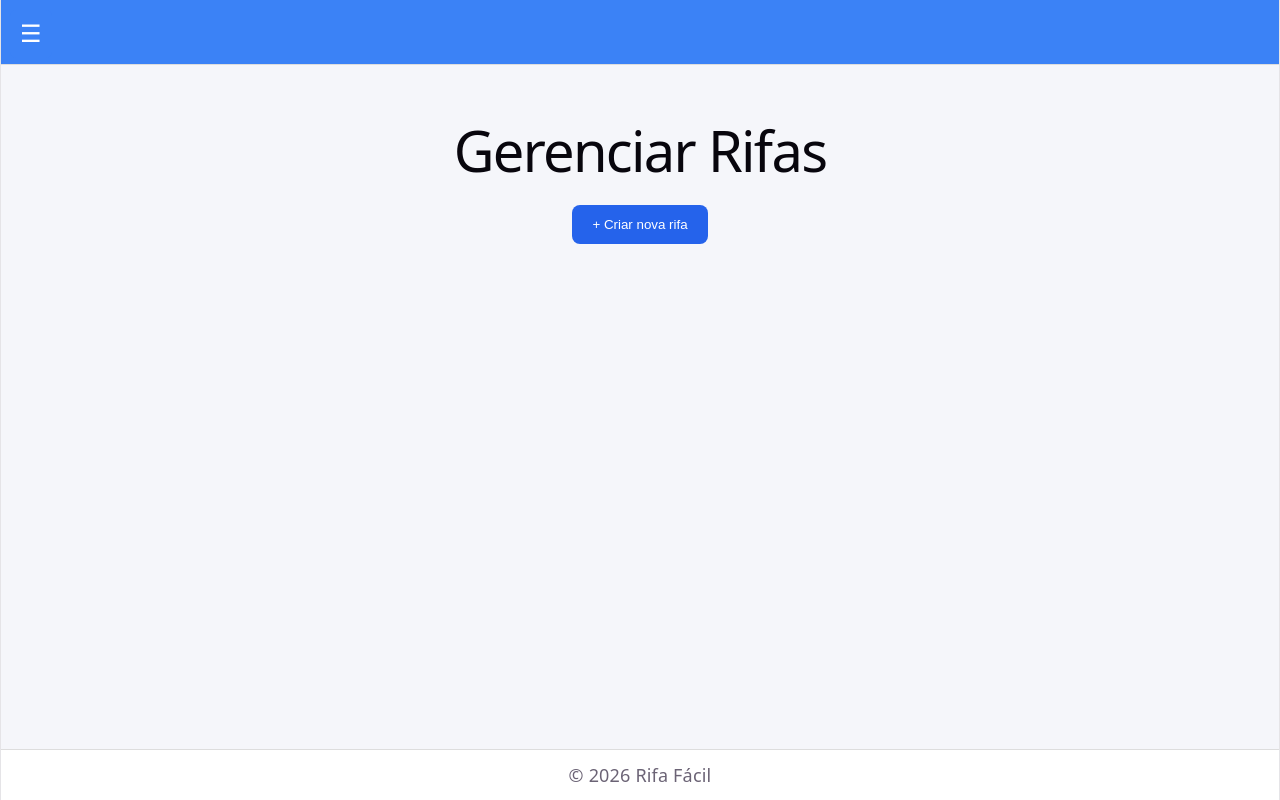
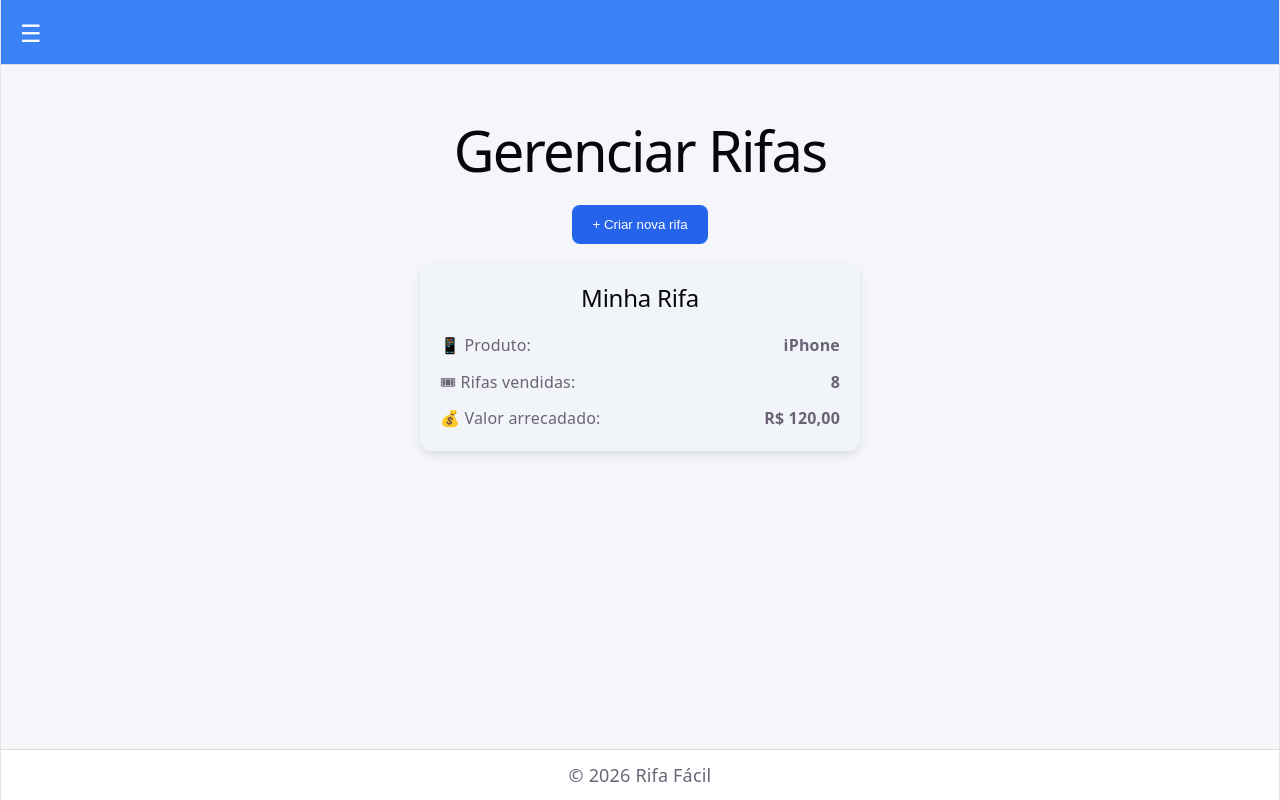
Before and after one commit to pietroggu/Rifas-Faceis, a React (Vite) app: page /boss in a window 1280 px wide. Built offline with nearby package versions, Linux system fonts and the light colour scheme.

Commit message:
Arrumei o layout do boss

```diff
--- a/src/pages/Boss.jsx
+++ b/src/pages/Boss.jsx
@@ -4,6 +4,7 @@ import RaffleCard from "../components/RaffleCard";
 function Boss() {
   const [raffles, setRaffles] = useState([]);
   const [showForm, setShowForm] = useState(false);
+  const [text, settext] = useState(true);
 
   const [newRaffle, setNewRaffle] = useState({
     title: "",
@@ -40,12 +41,10 @@ function Boss() {
     <div style={styles.container}>
       <h1>Gerenciar Rifas</h1>
 
-      {/* BOTÃO */}
       <button style={styles.button} onClick={() => setShowForm(!showForm)}>
         + Criar nova rifa
       </button>
 
-      {/* FORM */}
       {showForm && (
         <div style={styles.form}>
           <h2>Criar nova rifa</h2>
@@ -82,8 +81,27 @@ function Boss() {
           </button>
         </div>
       )}
+      {text && (
+        <div style={styles.summaryCard}>
+          <h2 style={styles.summaryTitle}>Minha Rifa</h2>
 
-      {/* LISTA */}
+          <div style={styles.summaryItem}>
+            <span>📱 Produto:</span>
+            <strong>iPhone</strong>
+          </div>
+
+          <div style={styles.summaryItem}>
+            <span>🎟 Rifas vendidas:</span>
+            <strong>8</strong>
+          </div>
+
+          <div style={styles.summaryItem}>
+            <span>💰 Valor arrecadado:</span>
+            <strong>R$ 120,00</strong>
+          </div>
+        </div>
+      )}
+
       <div style={styles.grid}>
         {raffles.map((raffle) => (
           <div style={styles.cardWrapper} key={raffle.id}>
@@ -100,7 +118,31 @@ const styles = {
     padding: "20px",
     textAlign: "center",
   },
+  summaryCard: {
+  marginTop: "20px",
+  width: "90%",
+  maxWidth: "400px",
+  margin: "20px auto",
+  padding: "20px",
+  background: "#f1f5f9",
+  borderRadius: "12px",
+  boxShadow: "0 4px 10px rgba(0,0,0,0.1)",
+  display: "flex",
+  flexDirection: "column",
+  gap: "10px",
+  textAlign: "left",
+  },
 
+  summaryTitle: {
+    textAlign: "center",
+    marginBottom: "10px",
+  },
+
+  summaryItem: {
+    display: "flex",
+    justifyContent: "space-between",
+    fontSize: "16px",
+  },
   button: {
     padding: "12px 20px",
     marginTop: "10px",
@@ -110,20 +152,23 @@ const styles = {
     borderRadius: "8px",
     cursor: "pointer",
   },
-
+  rifas_adquiridas:{
+    marginTop: "20px",
+    color: "black",
+    border: "solid black 4px"
+  },
   form: {
     marginTop: "20px",
     display: "flex",
     flexDirection: "column",
     gap: "15px",
-    width: "100%",
-    maxWidth: "500px",
-    marginInline: "auto",
-    padding: "30px",
+    width: "90%",
+    maxWidth: "400px",
+    margin: "0 auto",
+    padding: "10px",
     background: "#f1f5f9",
     borderRadius: "12px",
-    minHeight: "300px",
-    justifyContent: "center",
+    alignItems: "stretch",
   },
 
   input: {
@@ -132,6 +177,7 @@ const styles = {
     borderRadius: "8px",
     border: "1px solid #ccc",
     width: "100%",
+    boxSizing: "border-box",
   },
 
   createButton: {
@@ -142,6 +188,8 @@ const styles = {
     borderRadius: "8px",
     cursor: "pointer",
     fontWeight: "bold",
+    width: "100%",
+    boxSizing: "border-box",
   },
 
   grid: {
```
